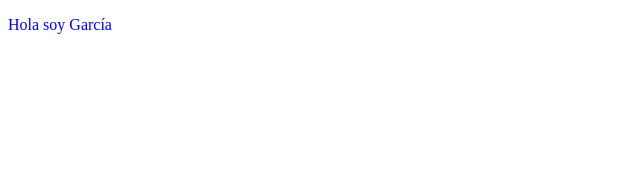
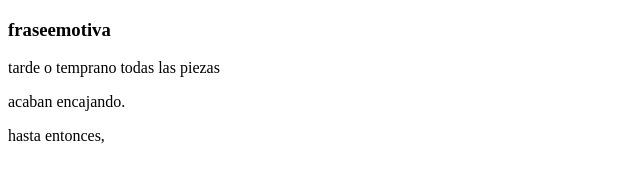
Before and after one commit to Maf-123/html-mariafernanda-garciagiraldo, a website: page index.html in a window 1280 px wide. Shown: the whole page, without its empty margins (0-640 px from the left). Drawn offline with Linux system fonts and the light colour scheme.

Commit message:
actividad 07/03/23 derujgjujrituidu

```diff
--- a/index.html
+++ b/index.html
@@ -6,10 +6,23 @@
     <meta name="viewport" content="width=device-width, initial-scale=1.0" />
     <meta http-equiv="X-UA-Compatible" content="ie=edge" />
     <title>Static Template</title>
+
+
+
   </head>
   <body>
+    <h3 id="titulo">fraseemotiva</h3>
+      <p id="linea1">tarde o temprano todas las piezas</p>
 
-    <p id="garcia">Hola soy García</p>
+
+   <p>acaban encajando.</p>
+
+   <p/>hasta entonces,</p>
+
+
+
+
+
 </body>
 </html>
 
```
